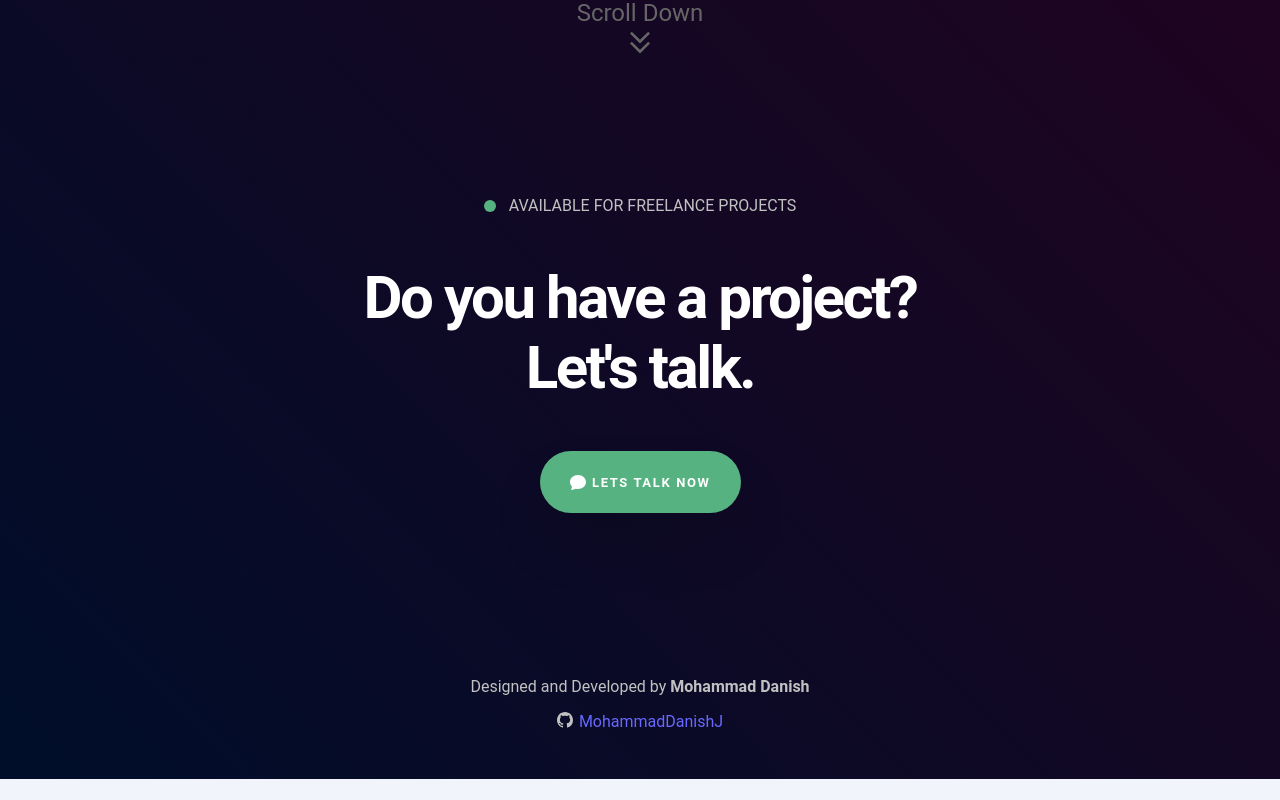
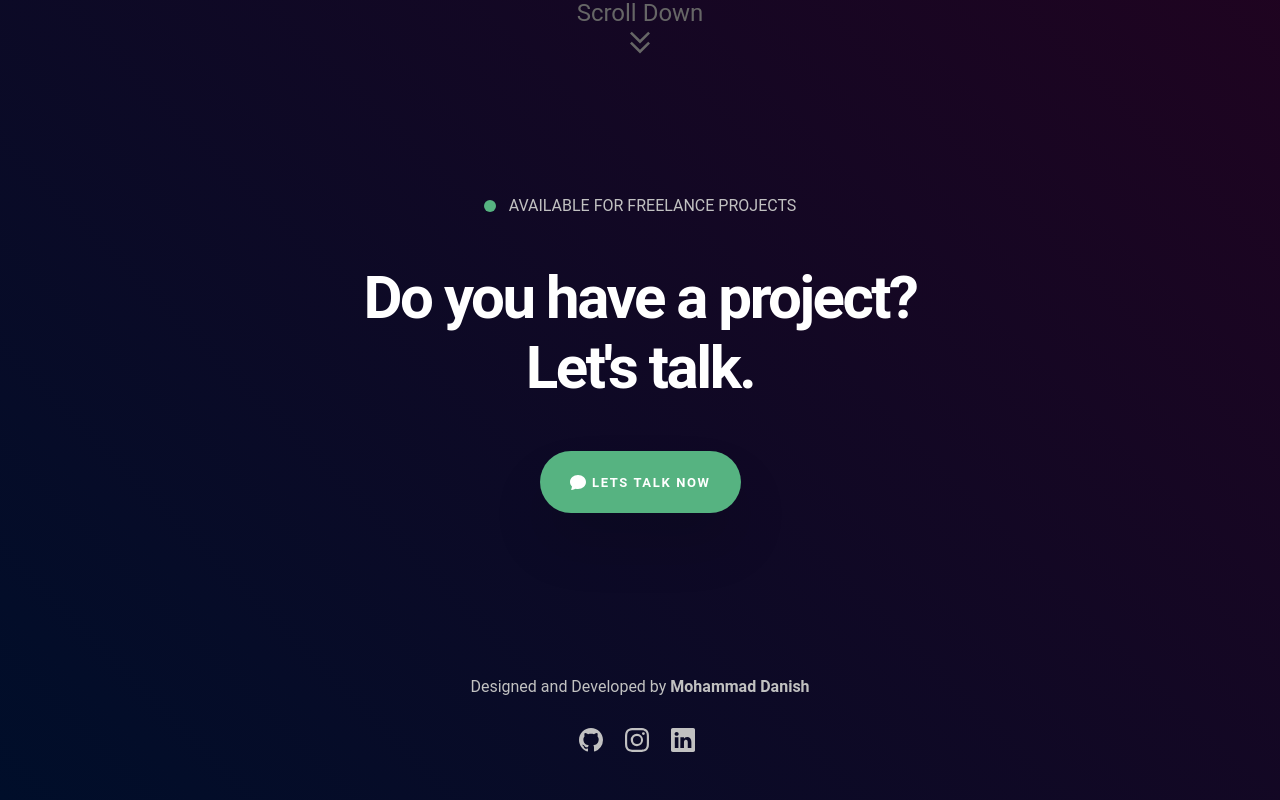
Before and after one commit to MohammadDanishJ/portfolio, a React (Create React App) app: page / in a window 1280 px wide. Shown: the part 704-1504 px from the top of the page. Before the commit the page ends 1483 px from the top, so only its background shows below. Built offline with nearby package versions, Linux system fonts and the light colour scheme.

Commit message:
added social icons/links

```diff
--- a/src/components/FooterSection/index.jsx
+++ b/src/components/FooterSection/index.jsx
@@ -1,13 +1,23 @@
 import React from 'react'
 import './styles.css'
-import {BsGithub} from 'react-icons/bs'
+import {BsGithub, BsInstagram, BsLinkedin} from 'react-icons/bs'
 const FooterSection = () => {
   return (
     <section id="Footer" className="main prel fl fl-c">
         <div className="container lhinit fl fl-c fl-d-cl">
             <div className='fl fl-c fl-d-cl'>
                 <div className='p12 text-center'>Designed and Developed by <strong>Mohammad Danish</strong></div>
-                <a href='https://github.com/MohammadDanishJ' className='fl'> <BsGithub size={16} style={{marginRight:6}}/> <span style={{color: '#6868ff'}}>MohammadDanishJ</span></a>
+                <div className='fl fl-c logo-container'>
+                  <a target='_blank' rel='noreferrer' href='https://github.com/MohammadDanishJ' className='fl logo'>
+                    <BsGithub size={24} style={{marginRight:6}}/>
+                  </a>
+                  <a target='_blank' rel='noreferrer' href='https://www.instagram.com/mohammaddanishj/' className='fl logo'>
+                    <BsInstagram size={24} style={{marginRight:6}}/>
+                  </a>
+                  <a target='_blank' rel='noreferrer' href='https://www.linkedin.com/in/mohammaddanishj/' className='fl logo'>
+                    <BsLinkedin size={24} style={{marginRight:6}}/>
+                  </a>
+                </div>
             </div>
         </div>
     </section>
--- a/src/components/FooterSection/styles.css
+++ b/src/components/FooterSection/styles.css
@@ -2,3 +2,16 @@
     padding-top: 3rem;
     padding-bottom: 3rem;
 }
+
+#Footer .logo-container {
+    padding: 1rem 0 0;
+}
+
+#Footer .logo {
+    padding: 0 0.5rem;
+    transition: 0.3s all ease;
+}
+
+#Footer .logo:hover {
+    scale: 1.2;
+}
```
